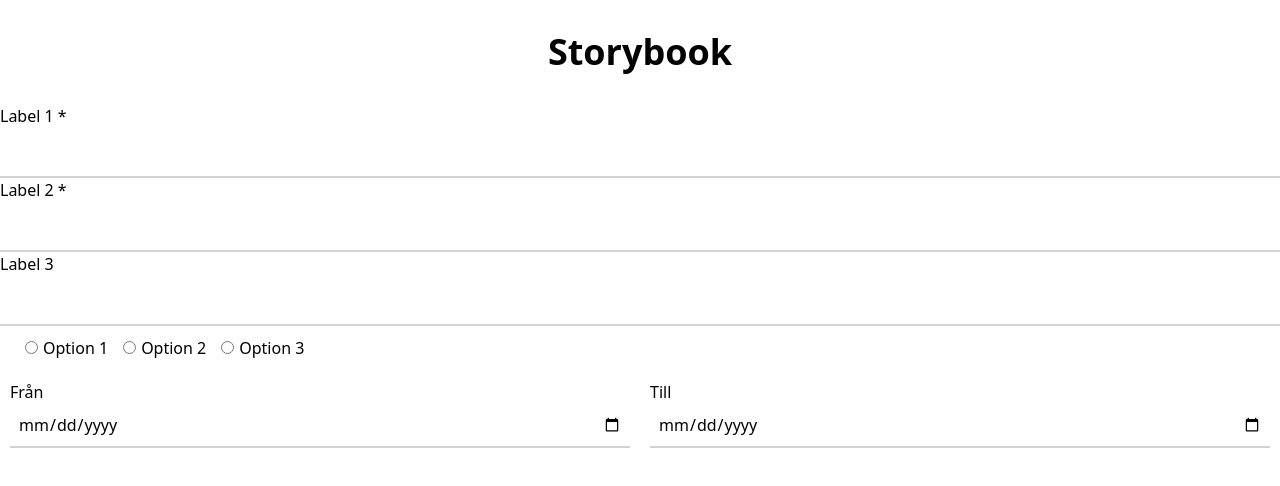
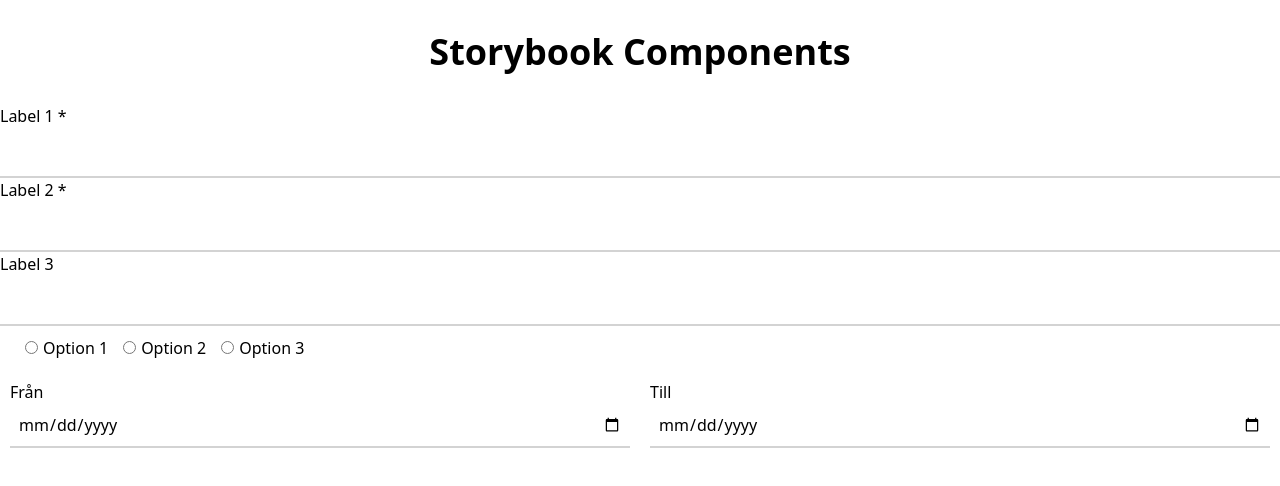
Before and after one commit to Dekeypetey40/react-componenets-opsy, a React (Vite) app: page / in a window 1280 px wide. Shown: the top 486 px of the page. Built offline with nearby package versions, Linux system fonts and the light colour scheme.

Commit message:
Update App.jsx with new heading for Storybook Components

```diff
--- a/src/App.jsx
+++ b/src/App.jsx
@@ -57,7 +57,9 @@
   return (
     <>
       <div className="container mx-auto">
-        <h1 className="text-4xl font-bold text-center my-8">Storybook</h1>
+        <h1 className="text-4xl font-bold text-center my-8">
+          Storybook Components
+        </h1>
         <TextField
           label="Label 1"
           value={value1}
```
